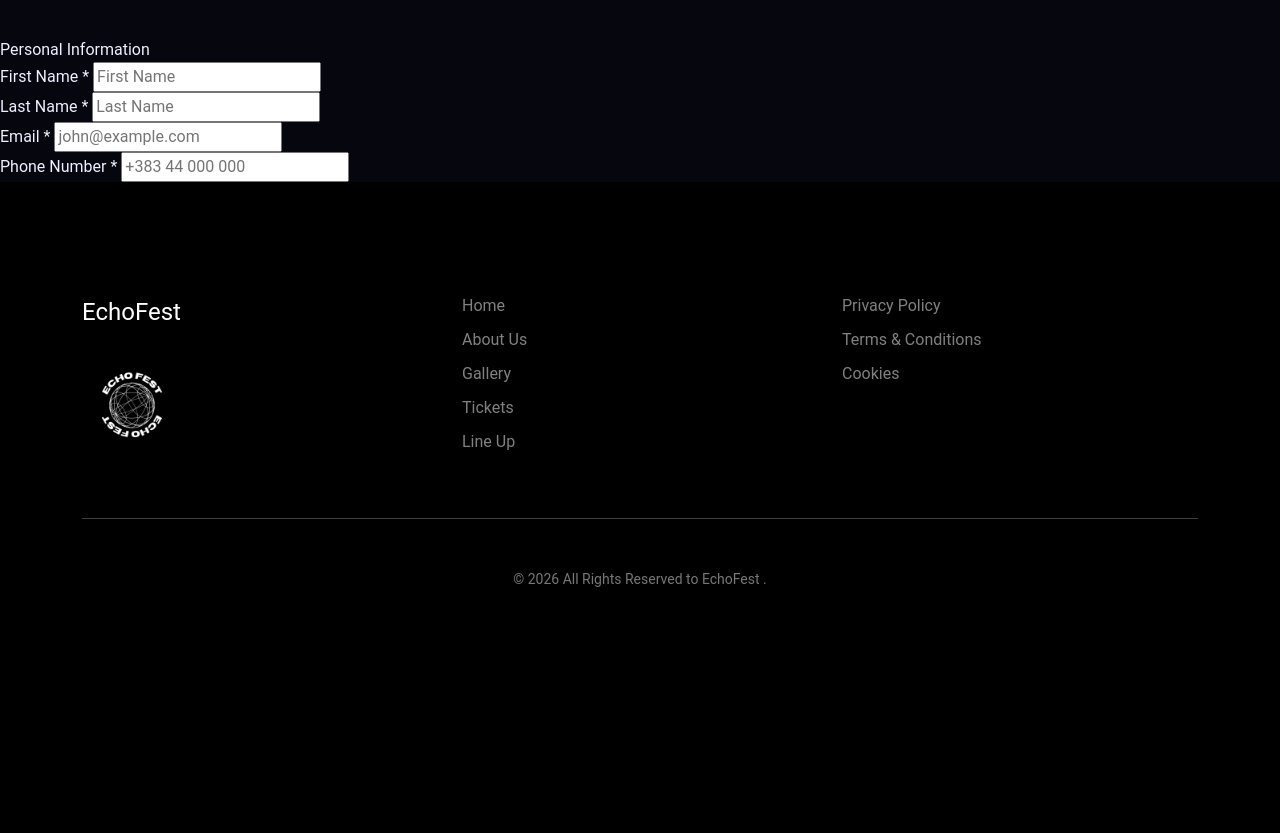
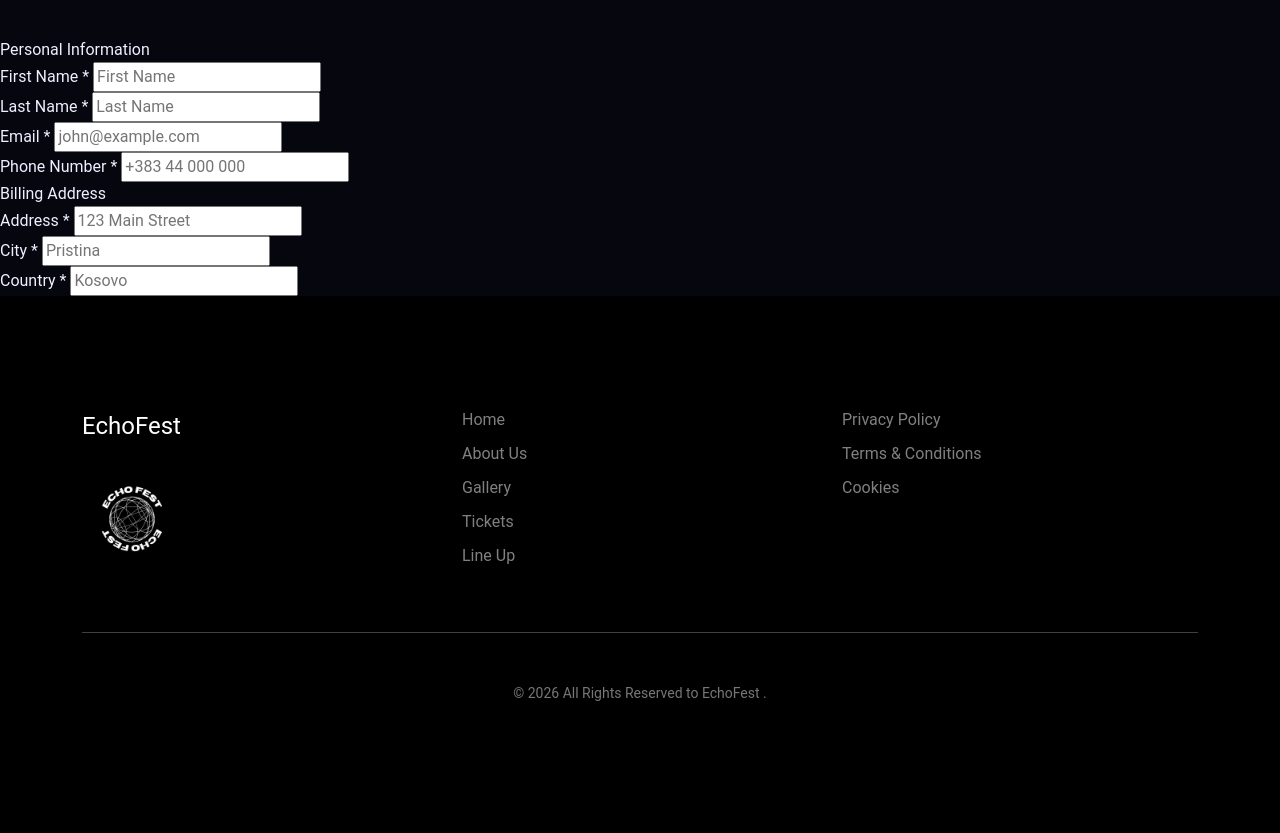
Before and after one commit to sarakycyku/EchoFest, a PHP site: page /purchase.php in a window 1280 px wide. Shown: the part 180-1013 px from the top of the page. Before the commit the page ends 767 px from the top, so only its background shows below. Run offline with PHP 8.4, Linux system fonts and the light colour scheme; the visitor is signed in with stand-in values (Sample User, id 1); data that the repository does not hold is empty.

Commit message:
Zgjerimi i formes purchase me billing address dhe te dhena paraprake

```diff
--- a/pages/purchase.php
+++ b/pages/purchase.php
@@ -39,7 +39,7 @@ include '../includes/header.php';
                     <div class="field">
                         <label>First Name <span class="req">*</span></label>
                         <input type="text" name="first_name"
-                            value="<?=$firstName?>"
+                            value="<?= $firstName ?>"
                             class="<?= $firstName ? 'prefilled' : '' ?>"
                             placeholder="First Name"
                             <?= $firstName ? 'readonly' : 'required' ?>>
@@ -47,26 +47,44 @@ include '../includes/header.php';
                     <div class="field">
                         <label>Last Name <span class="req">*</span></label>
                         <input type="text" name="last_name"
-                            value="<?=$lastName?>"
-                            class="<?=$lastName ? 'prefilled' : '' ?>"
+                            value="<?= $lastName ?>"
+                            class="<?= $lastName ? 'prefilled' : '' ?>"
                             placeholder="Last Name"
                             <?= $lastName ? 'readonly' : 'required' ?>>
                     </div>
                     <div class="field">
                         <label>Email <span class="req">*</span></label>
                         <input type="email" name="email"
-                            value="<?=$email?>"
-                            class="<?=$email ? 'prefilled' : '' ?>"
+                            value="<?= $email ?>"
+                            class="<?= $email ? 'prefilled' : '' ?>"
                             placeholder="john@example.com"
                             <?= $email ? 'readonly' : 'required' ?>>
                     </div>
                     <div class="field">
                         <label>Phone Number <span class="req">*</span></label>
                         <input type="tel" name="phone"
-                            value="<?= $phone?>"
-                            class="<?=$phone ? 'prefilled' : '' ?>"
+                            value="<?= $phone ?>"
+                            class="<?= $phone ? 'prefilled' : '' ?>"
                             placeholder="+383 44 000 000"
                             <?= $phone ? 'readonly' : 'required' ?>>
+                    </div>
+                </div>
+            </div>
+
+            <div class="panel">
+                <div class="panel-title">Billing Address</div>
+                <div class="form-grid">
+                    <div class="field">
+                        <label>Address <span class="req">*</span></label>
+                        <input type="text" name="address" placeholder="123 Main Street" required>
+                    </div>
+                    <div class="field">
+                        <label>City <span class="req">*</span></label>
+                        <input type="text" name="city" placeholder="Pristina" required>
+                    </div>
+                    <div class="field">
+                        <label>Country <span class="req">*</span></label>
+                        <input type="text" name="country" placeholder="Kosovo" required>
                     </div>
                 </div>
             </div>
```
